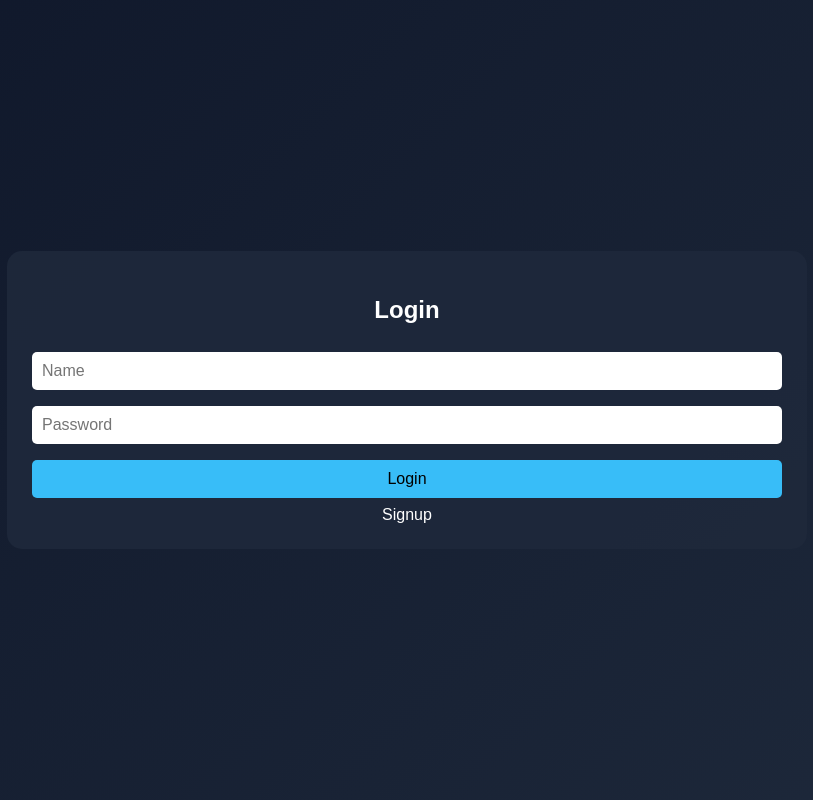
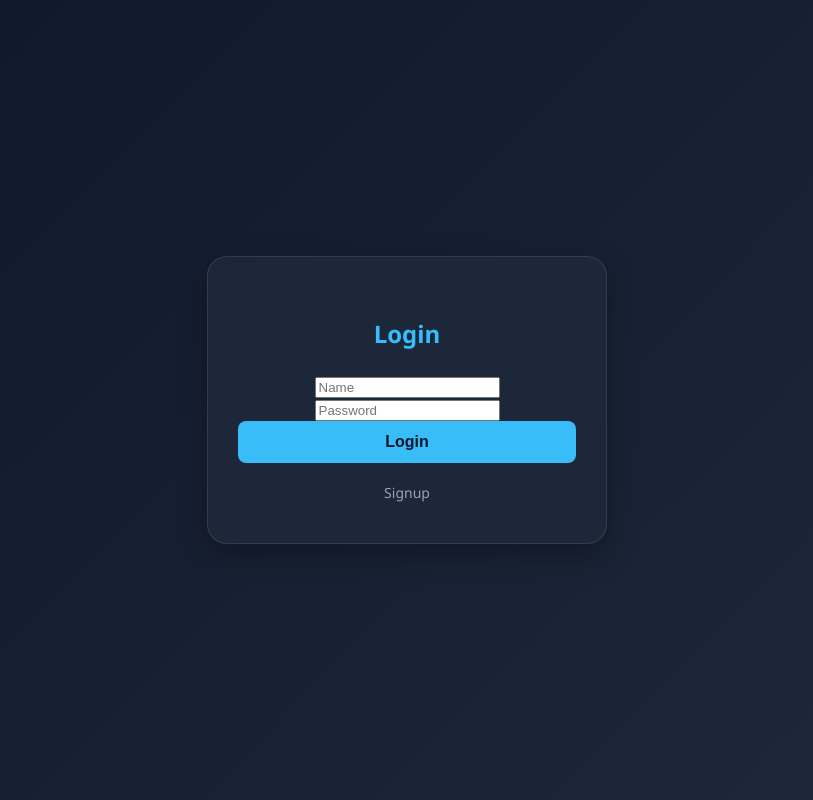
Before and after one commit to NILAY-KS07/poll-app, a Flask app: page / in a window 1280 px wide. Shown: the whole page, without its empty margins (233-1046 px from the left). Run offline with Flask 3, Linux system fonts and the light colour scheme.

Commit message:
Update style.css

```diff
--- a/static/style.css
+++ b/static/style.css
@@ -1,97 +1,92 @@
-body {
-  font-family: 'Segoe UI';
-  background: linear-gradient(135deg,#0f172a,#1e293b);
-  color: white;
-  display:flex;
-  justify-content:center;
-  align-items:center;
-  height:100vh;
-}
-
-.container {
-  background: rgba(30,41,59,0.9);
-  padding:25px;
-  border-radius:15px;
-  width:340px;
-  text-align:center;
-}
-
-input,textarea {
-  width:80%;
-  margin:8px 0;
-  padding:10px;
-  border:none;
-  border-radius:5px;
-}
-
-button {
-  width:80%;
-  padding:10px;
-  margin-top:10px;
-  background:#38bdf8;
-  border:none;
-  border-radius:5px;
-  cursor:pointer;
-  transition:0.3s;
-}
-
-button:hover {
-  transform:scale(1.05);
-}
-
 * {
     box-sizing: border-box;
 }
 
-
 body {
     margin: 0;
-    padding: 10px;
-    font-family: Arial, sans-serif;
+    padding: 20px;
+    font-family: 'Segoe UI', Arial, sans-serif;
+    background: linear-gradient(135deg, #0f172a, #1e293b);
+    color: white;
+    display: flex;
+    justify-content: center;
+    align-items: center;
+    min-height: 100vh;
+}
+
+.container {
+    background: rgba(30, 41, 59, 0.9);
+    padding: 40px 30px;
+    border-radius: 20px;
+    width: 100%;
+    max-width: 400px;
+    text-align: center;
+    border: 1px solid rgba(255, 255, 255, 0.1);
+    box-shadow: 0 10px 30px rgba(0, 0, 0, 0.3);
+}
+
+h2 {
+    margin-bottom: 25px;
+    font-weight: 600;
+    color: #38bdf8;
+}
+
+.button-group {
+    display: flex;
+    flex-direction: column;
+    gap: 10px;
+}
+
+button {
+    width: 100%;
+    padding: 12px;
+    background: #38bdf8;
+    color: #0f172a;
+    border: none;
+    border-radius: 8px;
+    font-size: 16px;
+    font-weight: 600;
+    cursor: pointer;
+    transition: background 0.3s, transform 0.2s;
+}
+
+button:hover {
+    background: #7dd3fc;
+    transform: translateY(-2px);
 }
 
 
-.container {
-    width: 100%;
-    max-width: 800px;
-    margin: auto;
+.notif-btn {
+    background: #f59e0b;
+    color: white;
+    margin-bottom: 15px;
+    display: none;
+}
+
+.notif-btn:hover {
+    background: #fbbf24;
+}
+
+a {
+    color: #94a3b8;
+    text-decoration: none;
+    font-size: 14px;
+    margin-top: 20px;
+    display: inline-block;
+}
+
+a:hover {
+    color: white;
 }
 
 
-form {
-    width: 100%;
-}
-
-
-input, textarea, button {
-    width: 100%;
-    padding: 10px;
-    margin: 8px 0;
-    font-size: 16px;
-}
-
-
-button {
-    cursor: pointer;
-}
-a{
-color:white;
-text-decoration:none;
-}
-
 @media (max-width: 600px) {
-
-    body {
-        padding: 8px;
+    .container {
+        width: 95%;
+        padding: 30px 20px;
     }
 
-    h1 {
-        font-size: 20px;
-        text-align: center;
-    }
-
-    button {
-        padding: 12px;
-        font-size: 16px;
+    .notif-btn {
+        display: block;
     }
 }
```
